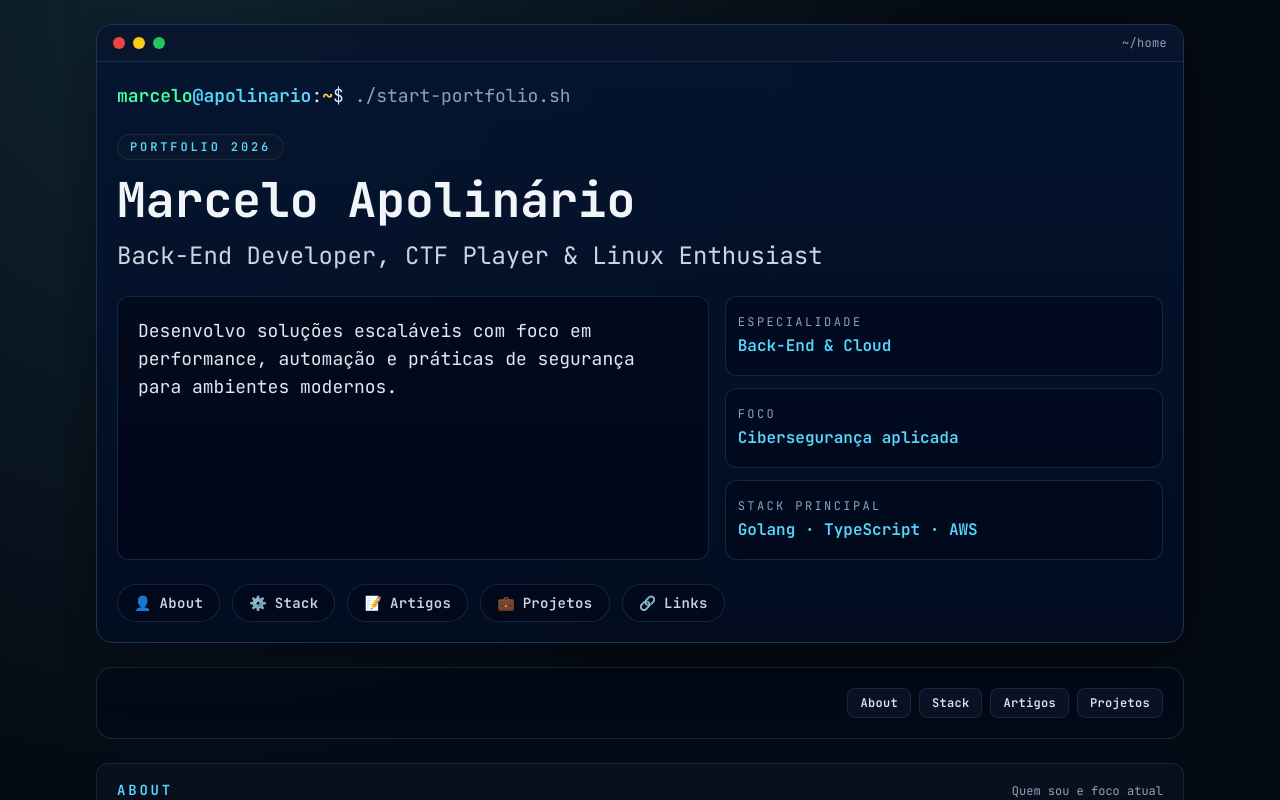
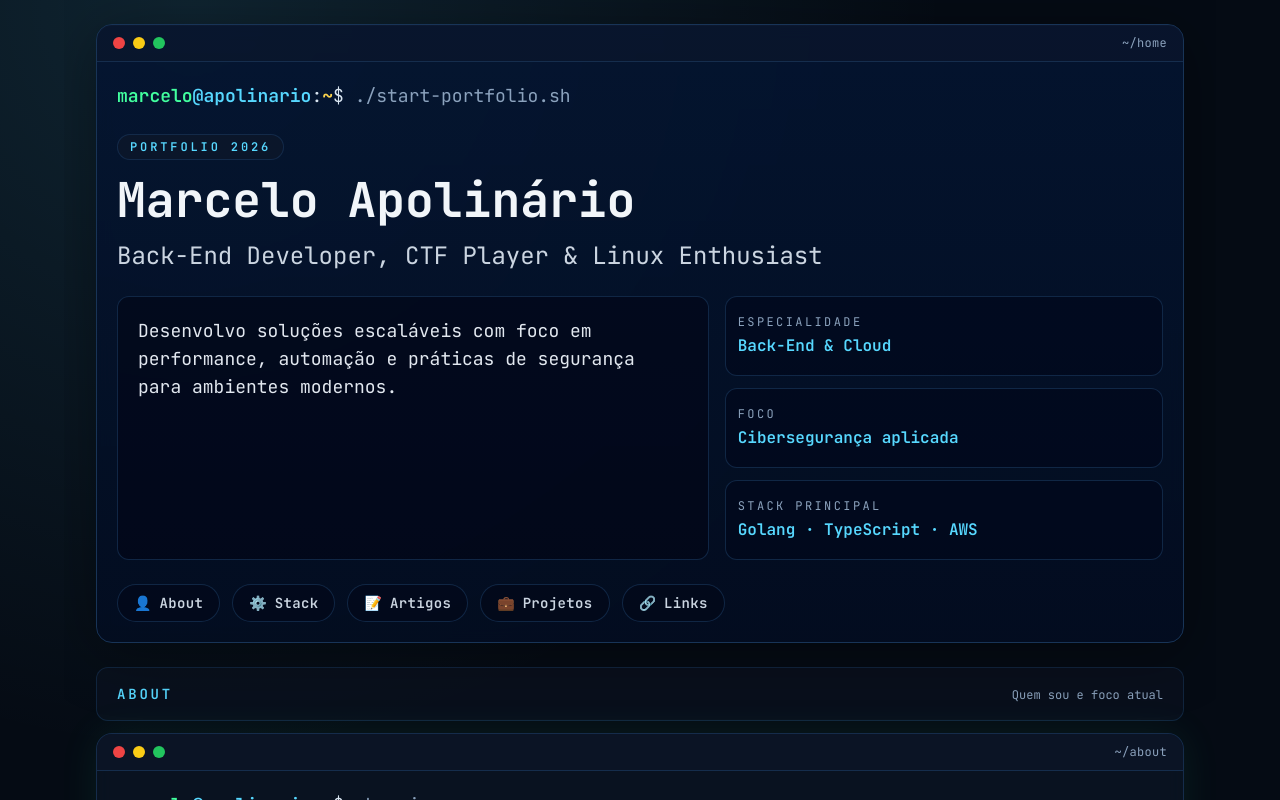
Before and after one commit to apolinario0x21/sturdy-parakeet, a Next.js app: page / in a window 1280 px wide. Shown: the top 800 px of the page. Built offline with nearby package versions, Linux system fonts and the light colour scheme.

Commit message:
Remove navegação rápida duplicada da home

```diff
--- a/app/page.tsx
+++ b/app/page.tsx
@@ -16,23 +16,6 @@ export default function HomePage() {
     <main className="mx-auto grid min-h-screen w-full max-w-6xl gap-4 overflow-x-hidden px-2.5 py-3 sm:gap-6 sm:px-4 sm:py-6 lg:px-8">
       <Hero />
 
-      <section className="rounded-2xl border border-term-border/70 bg-slate-950/35 p-2.5 sm:p-5">
-        <nav
-          aria-label="Navegação rápida"
-          className="flex w-full gap-2 overflow-x-auto pb-1 sm:flex-wrap sm:justify-end sm:overflow-visible sm:pb-0"
-        >
-          {sectionItems.map((item) => (
-            <a
-              key={item.id}
-              href={`#${item.id}`}
-              className="shrink-0 rounded-lg border border-term-border/70 bg-slate-900/70 px-3 py-1.5 text-xs font-semibold tracking-wide text-slate-200 transition hover:border-term-cyan hover:text-term-cyan"
-            >
-              {item.label}
-            </a>
-          ))}
-        </nav>
-      </section>
-
       <div className="grid gap-5 sm:gap-7">
         {sectionItems.map((item) => (
           <section key={item.id} id={item.id} className="scroll-mt-6 space-y-3 sm:scroll-mt-8">
```
